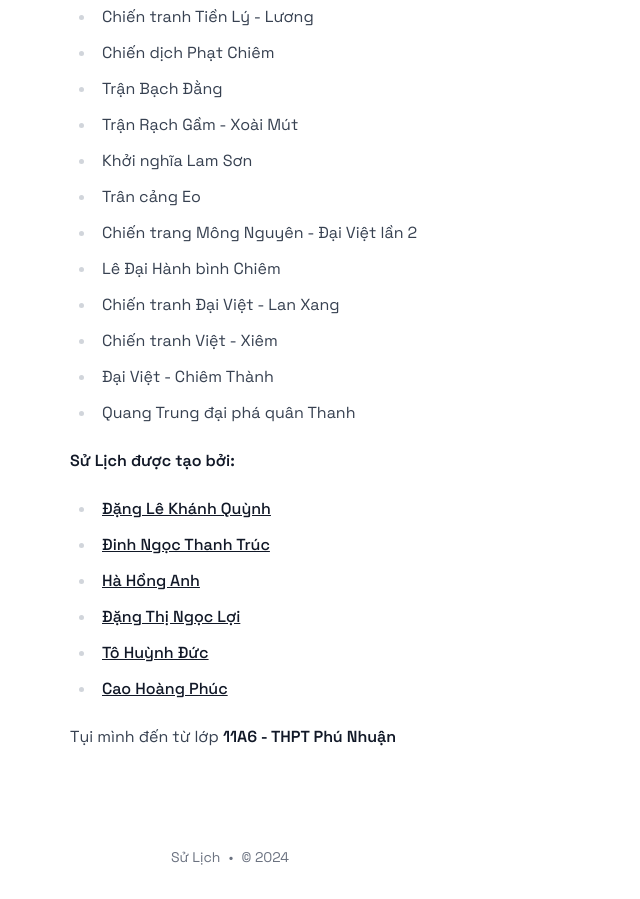
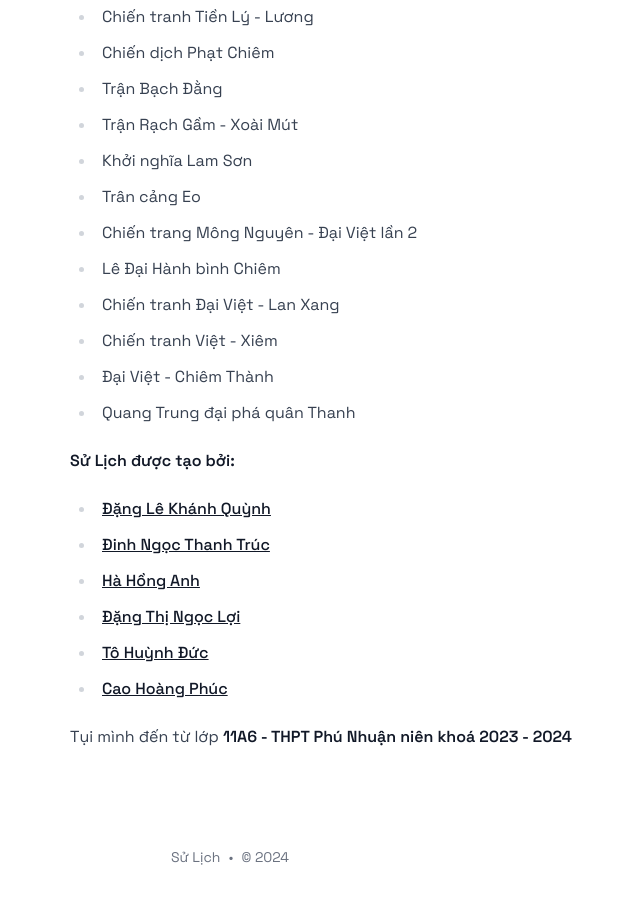
Before and after one commit to hpcao299/su_lich, a plain HTML site: page about-us.html in a window 1280 px wide. Shown: the part 566-1465 px from the top of the page, without its empty margins (410-1050 px from the left). Drawn offline with nearby package versions, Linux system fonts and the light colour scheme.

Commit message:
Update about-us.html

```diff
--- a/about-us.html
+++ b/about-us.html
@@ -154,7 +154,7 @@
                                     </ul>
                                     <span
                                         >Tụi mình đến từ lớp
-                                        <strong>11A6 - THPT Phú Nhuận</strong></span
+                                        <strong>11A6 - THPT Phú Nhuận niên khoá 2023 - 2024</strong></span
                                     >
                                 </div>
                             </div>
```
